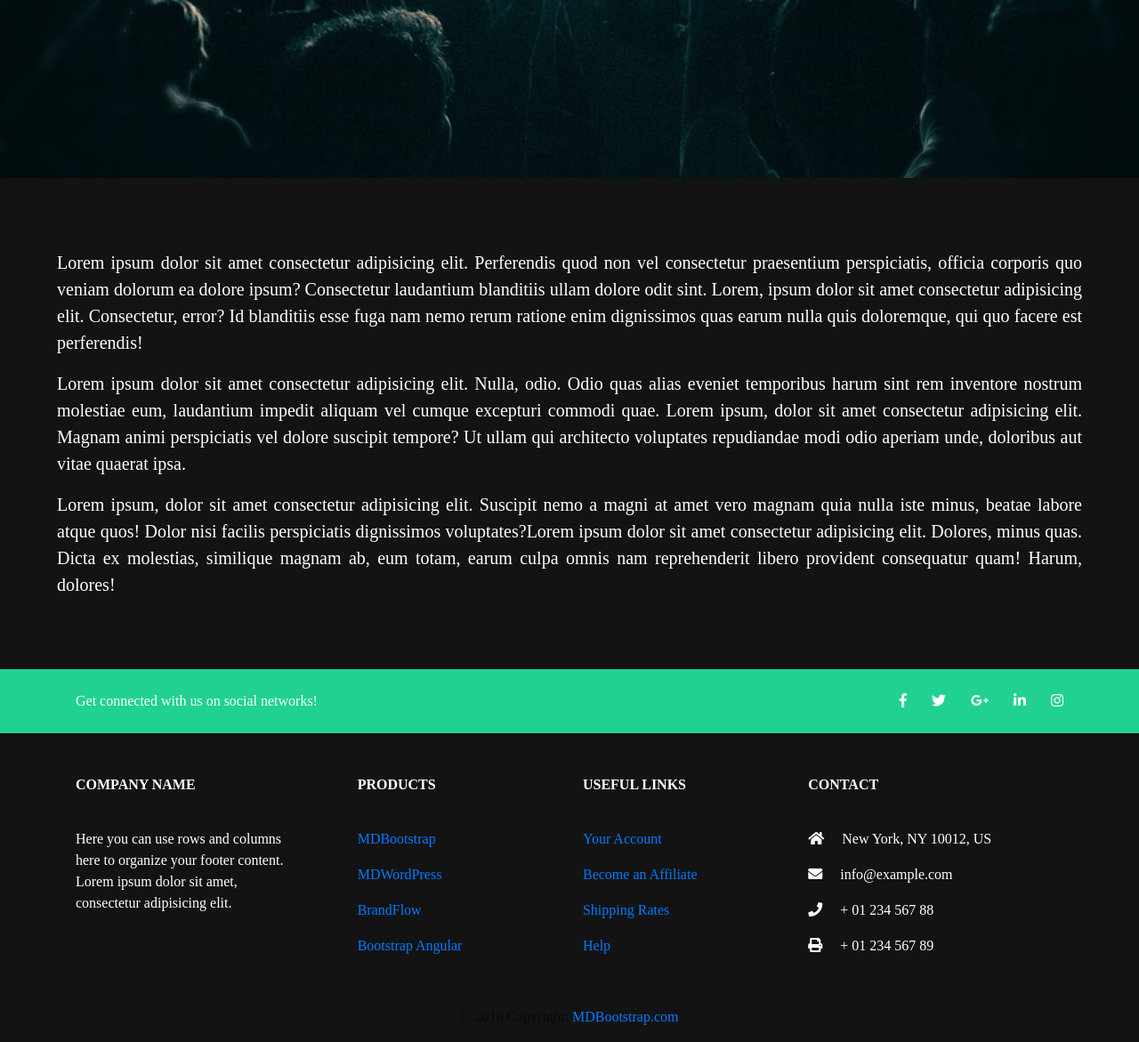
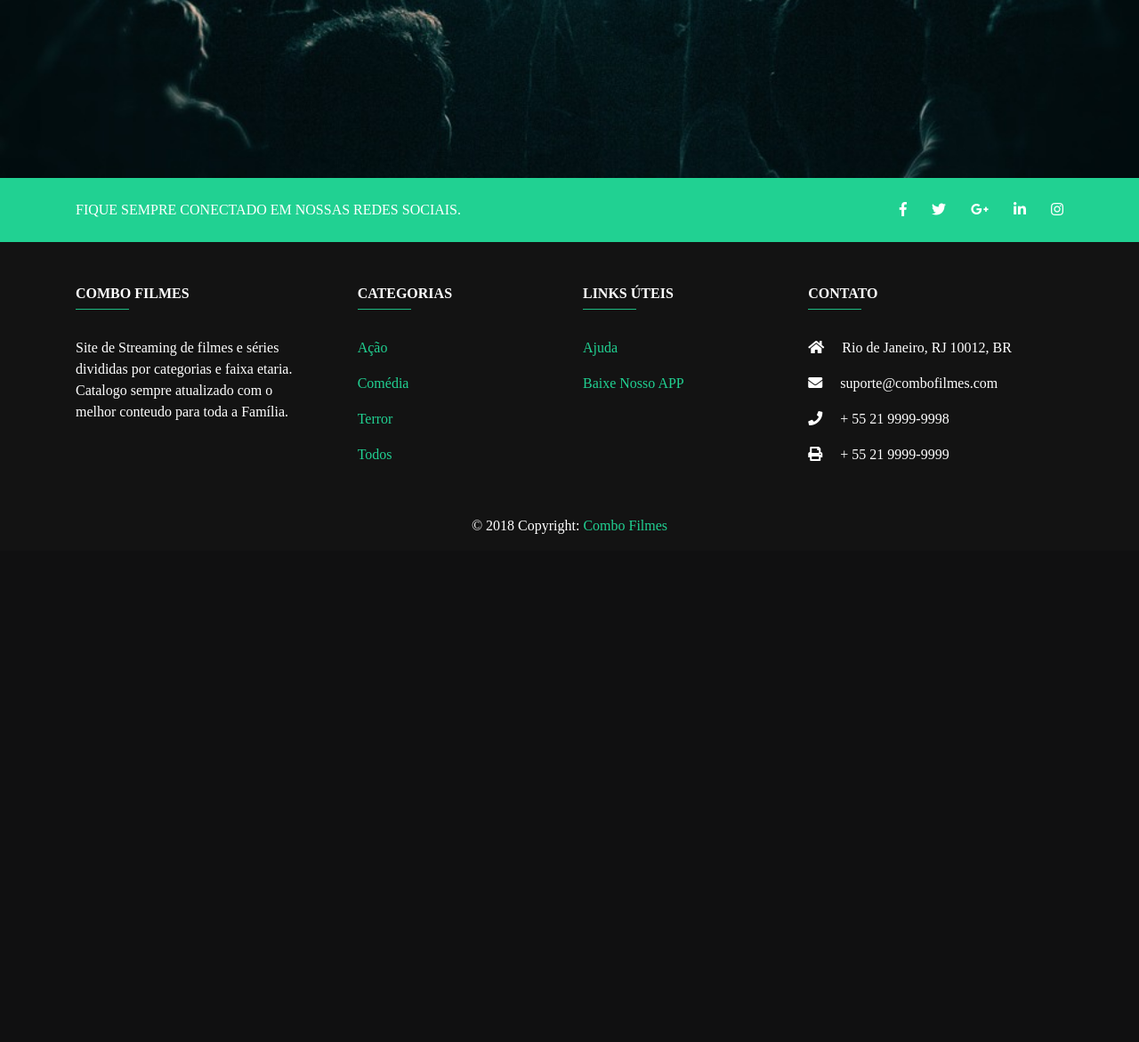
Before and after one commit to higorosantos/ComboFilmes, a PHP site: page / in a window 1280 px wide. Shown: the part 600-1771 px from the top of the page at 89% size. After the commit the page ends 1200 px from the top, so only its background shows below. Run offline with PHP 8.4, Linux system fonts and the light colour scheme; some libraries are stand-ins or nearby versions.

Commit message:
footer atualizado

```diff
--- a/css/estilo.css
+++ b/css/estilo.css
@@ -95,6 +95,7 @@ body{
     background-color: rgba(0, 0, 0, 0.925);
     color: #fff;
 }
+
 @media (max-width: 580px){
     .logo{
         position: fixed;
--- a/index.html
+++ b/index.html
@@ -5,15 +5,16 @@
   <!-- Required meta tags -->
   <meta charset="utf-8">
   <meta name="viewport" content="width=device-width, initial-scale=1, shrink-to-fit=no">
-  <title>Hello, world!</title>
+  <title>Combo Filmes</title>
   <!--font-->
-  <link href="https://fonts.googleapis.com/css?family=Merriweather" rel="stylesheet">
+
 
   <!-- Bootstrap CSS -->
   <link rel="stylesheet" href="https://stackpath.bootstrapcdn.com/bootstrap/4.1.3/css/bootstrap.min.css" integrity="sha384-MCw98/SFnGE8fJT3GXwEOngsV7Zt27NXFoaoApmYm81iuXoPkFOJwJ8ERdknLPMO"
     crossorigin="anonymous">
-  <link rel="stylesheet" href="https://use.fontawesome.com/releases/v5.5.0/css/all.css" integrity="sha384-B4dIYHKNBt8Bc12p+WXckhzcICo0wtJAoU8YZTY5qE0Id1GSseTk6S+L3BlXeVIU"
+    <link rel="stylesheet" href="https://use.fontawesome.com/releases/v5.5.0/css/all.css" integrity="sha384-B4dIYHKNBt8Bc12p+WXckhzcICo0wtJAoU8YZTY5qE0Id1GSseTk6S+L3BlXeVIU"
     crossorigin="anonymous">
+
   <link rel="stylesheet" href="https://stackpath.bootstrapcdn.com/bootstrap/4.2.1/css/bootstrap.min.css" integrity="sha384-GJzZqFGwb1QTTN6wy59ffF1BuGJpLSa9DkKMp0DgiMDm4iYMj70gZWKYbI706tWS"
     crossorigin="anonymous">
     <script src="https://code.jquery.com/jquery-3.3.1.js"></script>
@@ -46,11 +47,11 @@
               <form action="#" id="book">
                 <button id="sair">x</button>
                 <br>
-                First name:<br>
-                <input type="text" name="firstname" value="Mickey">
+                Nome:<br>
+                <input type="text" name="firstname" value="João">
                 <br>
-                Last name:<br>
-                <input type="text" name="lastname" value="Mouse">
+                Sobrenome:<br>
+                <input type="text" name="lastname" value="Cléber">
                 <br><br>
                 <input type="submit" value="logar">
               </form>
@@ -61,32 +62,10 @@
         </div>
       </nav>
     </header>
-    <div class="content">
-      <p>Lorem ipsum dolor sit amet consectetur adipisicing elit. Perferendis quod non vel consectetur praesentium
-        perspiciatis, officia corporis quo veniam dolorum ea dolore ipsum? Consectetur laudantium blanditiis ullam
-        dolore odit sint. Lorem, ipsum dolor sit amet consectetur adipisicing elit. Consectetur, error? Id blanditiis
-        esse fuga nam nemo rerum ratione enim dignissimos quas earum nulla quis doloremque, qui quo facere est
-        perferendis!
 
-      </p>
-
-      <P>Lorem ipsum dolor sit amet consectetur adipisicing elit. Nulla, odio. Odio quas alias eveniet temporibus harum
-        sint rem inventore nostrum molestiae eum, laudantium impedit aliquam vel cumque excepturi commodi quae. Lorem
-        ipsum, dolor sit amet consectetur adipisicing elit. Magnam animi perspiciatis vel dolore suscipit tempore? Ut
-        ullam qui architecto voluptates repudiandae modi odio aperiam unde, doloribus aut vitae quaerat ipsa.
-
-      </P>
-
-      <p>Lorem ipsum, dolor sit amet consectetur adipisicing elit. Suscipit nemo a magni at amet vero magnam quia nulla
-        iste minus, beatae labore atque quos! Dolor nisi facilis perspiciatis dignissimos voluptates?Lorem ipsum dolor
-        sit amet consectetur adipisicing elit. Dolores, minus quas. Dicta ex molestias, similique magnam ab, eum totam,
-        earum culpa omnis nam reprehenderit libero provident consequatur quam! Harum, dolores!
-
-      </p>
-    </div>
   </div>
   <!-- Footer -->
-<footer class="page-footer font-small blue-grey lighten-5">
+<footer class="page-footer font-small  lighten-5">
 
   <div style="background-color: #21d192;">
     <div class="container">
@@ -96,7 +75,7 @@
 
         <!-- Grid column -->
         <div class="col-md-6 col-lg-5 text-center text-md-left mb-4 mb-md-0">
-          <h6 class="mb-0">Get connected with us on social networks!</h6>
+          <h6 class="mb-0">FIQUE SEMPRE CONECTADO EM NOSSAS REDES SOCIAIS.</h6>
         </div>
         <!-- Grid column -->
 
@@ -143,10 +122,9 @@
       <div class="col-md-3 col-lg-4 col-xl-3 mb-4">
 
         <!-- Content -->
-        <h6 class="text-uppercase font-weight-bold">Company name</h6>
-        <hr class="teal accent-3 mb-4 mt-0 d-inline-block mx-auto" style="width: 60px;">
-        <p>Here you can use rows and columns here to organize your footer content. Lorem ipsum dolor sit amet, consectetur
-          adipisicing elit.</p>
+        <h6 class="text-uppercase font-weight-bold">Combo Filmes</h6>
+        <hr class="teal accent-3 mb-4 mt-0 d-inline-block mx-auto" style="width: 60px;" color=#21d192>
+        <p>Site de Streaming de filmes e séries divididas por categorias e faixa etaria. Catalogo sempre atualizado com o melhor conteudo para toda a Família.</p>
 
       </div>
       <!-- Grid column -->
@@ -155,20 +133,24 @@
       <div class="col-md-2 col-lg-2 col-xl-2 mx-auto mb-4">
 
         <!-- Links -->
-        <h6 class="text-uppercase font-weight-bold">Products</h6>
-        <hr class="teal accent-3 mb-4 mt-0 d-inline-block mx-auto" style="width: 60px;">
+        <h6 class="text-uppercase font-weight-bold">Categorias</h6>
+        <hr class="teal accent-3 mb-4 mt-0 d-inline-block mx-auto" style="width: 60px;" color=#21d192>
         <p>
-          <a class="dark-grey-text" href="#!">MDBootstrap</a>
+
+          <a href=#><font color=#21d192>Ação</font></a>
         </p>
         <p>
-          <a class="dark-grey-text" href="#!">MDWordPress</a>
-        </p>
+
+            <a href=#><font color=#21d192>Comédia</font></a>
+          </p>
         <p>
-          <a class="dark-grey-text" href="#!">BrandFlow</a>
-        </p>
+
+            <a href=#><font color=#21d192>Terror</font></a>
+          </p>
         <p>
-          <a class="dark-grey-text" href="#!">Bootstrap Angular</a>
-        </p>
+
+            <a href=#><font color=#21d192>Todos</font></a>
+          </p>
 
       </div>
       <!-- Grid column -->
@@ -177,38 +159,38 @@
       <div class="col-md-3 col-lg-2 col-xl-2 mx-auto mb-4">
 
         <!-- Links -->
-        <h6 class="text-uppercase font-weight-bold">Useful links</h6>
-        <hr class="teal accent-3 mb-4 mt-0 d-inline-block mx-auto" style="width: 60px;">
+        <h6 class="text-uppercase font-weight-bold">links Úteis</h6>
+        <hr class="teal accent-3 mb-4 mt-0 d-inline-block mx-auto" style="width: 60px;" color=#21d192>
         <p>
-          <a class="dark-grey-text" href="#!">Your Account</a>
+
+          <a href=#><font color=#21d192>Ajuda</font></a>
         </p>
+
         <p>
-          <a class="dark-grey-text" href="#!">Become an Affiliate</a>
-        </p>
-        <p>
-          <a class="dark-grey-text" href="#!">Shipping Rates</a>
-        </p>
-        <p>
-          <a class="dark-grey-text" href="#!">Help</a>
+
+          <a href=#><font color=#21d192>Baixe Nosso APP</font></a>
         </p>
 
       </div>
       <!-- Grid column -->
 
       <!-- Grid column -->
-      <div class="col-md-4 col-lg-3 col-xl-3 mx-auto mb-md-0 mb-4">
+      <div class="col-md-4 col-lg-3 col-xl-3 mx-auto mb-md-0 mb-4" >
 
         <!-- Links -->
-        <h6 class="text-uppercase font-weight-bold">Contact</h6>
-        <hr class="teal accent-3 mb-4 mt-0 d-inline-block mx-auto" style="width: 60px;">
+
+
+
+        <h6 class="text-uppercase font-weight-bold">Contato</h6>
+        <hr class="teal accent-3 mb-4 mt-0 d-inline-block mx-auto" style="width: 60px;" color=#21d192>
         <p>
-          <i class="fas fa-home mr-3"></i> New York, NY 10012, US</p>
+          <i class="fas fa-home mr-3" ></i> Rio de Janeiro, RJ 10012, BR</p>
         <p>
-          <i class="fas fa-envelope mr-3"></i> info@example.com</p>
+          <i class="fas fa-envelope mr-3"></i> suporte@combofilmes.com</p>
         <p>
-          <i class="fas fa-phone mr-3"></i> + 01 234 567 88</p>
+          <i class="fas fa-phone mr-3"></i> + 55 21 9999-9998</p>
         <p>
-          <i class="fas fa-print mr-3"></i> + 01 234 567 89</p>
+          <i class="fas fa-print mr-3"></i> + 55 21 9999-9999</p>
 
       </div>
       <!-- Grid column -->
@@ -220,8 +202,8 @@
   <!-- Footer Links -->
 
   <!-- Copyright -->
-  <div class="footer-copyright text-center text-black-50 py-3">© 2018 Copyright:
-    <a class="dark-grey-text" href="https://mdbootstrap.com/education/bootstrap/"> MDBootstrap.com</a>
+  <div class="footer-copyright text-center py-3" >© 2018 Copyright:
+    <a href="index.html"><font color=#21d192>Combo Filmes</font></a>
   </div>
   <!-- Copyright -->
 
```
